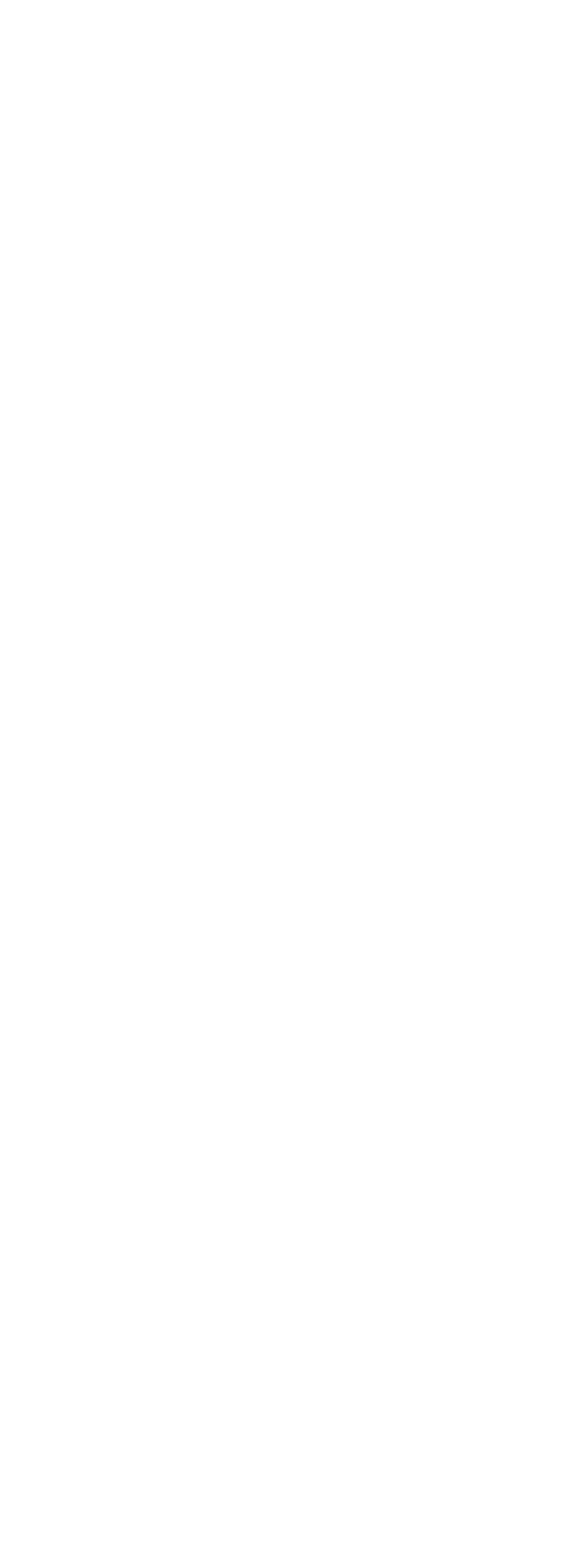
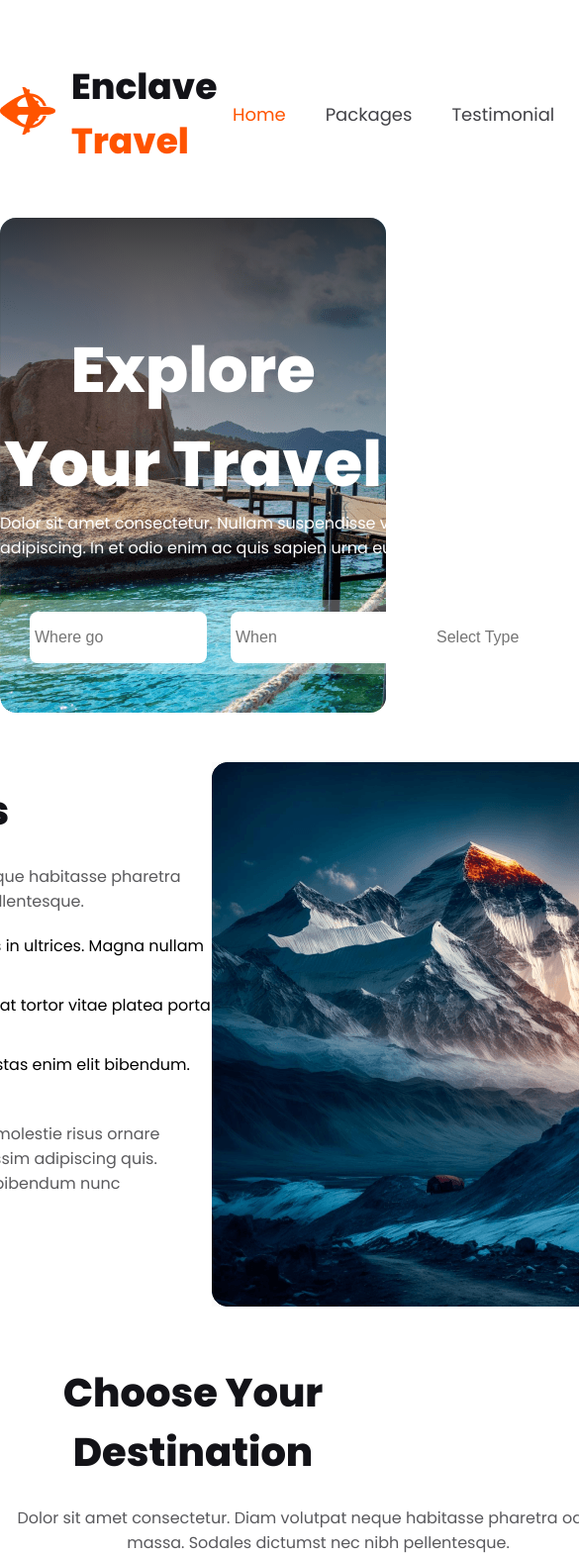
Before and after one commit to Juwelmia63/travel-web-site, a plain HTML site: page index.html in a window 390 px wide. Shown: the top 1571 px of the page at 99% size, 585 px wide, since content can reach past the window. Before the commit the page ends 844 px from the top, so only its background shows below. Drawn offline with Linux system fonts and the light colour scheme.

Commit message:
our popular tour end without responsive

```diff
--- a/index.html
+++ b/index.html
@@ -1,17 +1,95 @@
 <!DOCTYPE html>
 <html lang="en">
+
 <head>
     <meta charset="UTF-8">
     <meta name="viewport" content="width=device-width, initial-scale=1.0">
     <title>Travel Web</title>
     <link rel="stylesheet" href="style.css">
 </head>
+
 <body>
 
     <header>
+        <nav>
+            <div class="nav-first">
+                <div class="logo-image"><img src="Images/Group 40071 (2).png" alt=""></div>
+                <div class="logo-title">
+                    <h2 class="nav-title"> <span class="one">Enclave</span> <span class="two">Travel</span></h2>
+                </div>
+
+            </div>
+
+
+            <div class="nav-second">
+                <ul>
+                    <li><a href=""> <span class="three">Home</span> </a></li>
+                    <li><a href="">Packages</a></li>
+                    <li><a href="">Testimonial</a></li>
+                    <li><a href="">Blog</a></li>
+                    <li><a href="">Contact</a></li>
+
+                </ul>
+            </div>
+        </nav>
+
+
+        <section class="banner">
+            <div class="banner-contant">
+                <h1 class="banner-title">Explore Your Travel</h1>
+                <p class="banner-des">Dolor sit amet consectetur. Nullam suspendisse vitae ultricies dolor adipiscing.
+                    In et odio enim ac quis sapien urna eu phasellus.</p>
+
+            </div>
+
+
+            <div class="box">
+                <div class="input-box">
+                    <input type="text" class="all" id="" placeholder="Where go">
+                    <input type="text" class="all" id="" placeholder="When">
+                    <input type="text" class="all" id="" placeholder="Select Type">
+                    <input type="text" class="all" id=""  placeholder="Find Now">
+                </div>
+            </div>
+
+        </section>
+
+
+
+
 
     </header>
     <main>
+
+        <section class="tour">
+            <div class="tour-contant">
+                <h3 class="tour-title">Our Popular Tours</h3>
+                <p class="tour-des">Dolor sit amet consectetur. Diam volutpat neque habitasse pharetra odio sit massa. Sodales dictumst nec nibh pellentesque.</p>
+                <ul>
+                    <li>Tempus euismod lacus mauris dignissim quis in ultrices. Magna nullam odio neque diam. Sociis erat at .</li>
+                    <li>Adipiscing ornare pellentesque mauris volutpat tortor vitae platea porta lacus. Lectus suspendisse nullam.</li>
+                    <li> Accumsan eget et turpis praesent lorem egestas enim elit bibendum. Risus at in.</li>
+                </ul>
+
+                <p class="tour-des-two">Amet consectetur. Vulputate commodo felis molestie risus
+                    ornare nulla amet et. Libero commodo sagittis dignissim adipiscing quis. Habitant adipiscing risus natoque aliquet. Id bibendum nunc senectus semper tincidunt. </p>
+                <button class="btn">Read More</button>
+            </div>
+            <div class="tour-image">
+                <img src="./Images/Rectangle 4.png" alt="">
+            </div>
+        </section>
+
+
+
+        <section class="grid">
+            <div class="grid-contant">
+                <h2 class="grid-title">Choose Your Destination</h2>
+                <p class="grid-des">Dolor sit amet consectetur. Diam volutpat neque habitasse pharetra odio sit massa. Sodales dictumst nec nibh pellentesque.</p>
+            </div>
+
+
+        </section>
 
     </main>
     <footer>
@@ -19,4 +97,5 @@
     </footer>
 
 </body>
+
 </html>
--- a/style.css
+++ b/style.css
@@ -0,0 +1,264 @@
+@import url('https://fonts.googleapis.com/css2?family=Poppins:wght@400;500;600;700;800&display=swap');
+
+body {
+    font-family: 'Poppins', sans-serif;
+}
+
+* {
+    margin: 0px;
+    padding: 0px;
+
+
+}
+
+/* header section style */
+
+header {
+    max-width: 1250px;
+    margin: 0px auto;
+}
+
+
+nav {
+    display: flex;
+    align-items: center;
+    justify-content: space-between;
+    margin-top: 60px;
+}
+
+
+
+.nav-first {
+    display: flex;
+    align-items: center;
+    width: 50%;
+}
+
+.logo-title {
+    padding-left: 16px;
+}
+
+.one {
+    color: #131318;
+    font-size: 36px;
+    font-weight: 800;
+
+}
+
+.two {
+    color: #FF5400;
+    font-size: 36px;
+    font-weight: 800;
+
+}
+
+.nav-second {}
+
+.nav-second>ul {
+    display: flex;
+    width: 50%;
+    align-items: center;
+
+
+}
+
+.nav-second li a {
+    text-decoration: none;
+    padding-left: 40px;
+    color: #424247;
+    text-align: center;
+    font-size: 18px;
+    font-weight: 400;
+}
+
+.nav-second li {
+    list-style: none;
+}
+
+.three {
+    color: #FF5400;
+}
+
+/* headder nav style donnn */
+
+
+/* header banner section stylee */
+
+
+.banner {
+
+    margin-top: 50px;
+    background-image: url("./Images/Group\ 13\ \(1\)\ \(1\).png");
+    background-repeat: no-repeat;
+    height: 500px;
+    border-radius: 16px;
+    max-width: 1200px;
+    margin: 0px auto;
+    margin-top: 50px;
+
+    /* border: 2px solid blue; */
+
+
+
+}
+
+.banner-contant {
+    background: linear-gradient(180deg, rgba(10, 10, 12, 0.8) 0%, rgba(4, 4, 5, 0) 100%);
+    padding-top: 106px;
+    border-radius: 16px;
+
+
+
+
+}
+
+.banner-title {
+    color: #FFF;
+    font-size: 64px;
+    font-weight: 800;
+    text-align: center;
+
+
+}
+
+.banner-des {
+    width: 550px;
+    color: #FFF;
+    margin: 0 auto;
+    font-size: 16px;
+    font-weight: 400;
+}
+
+
+.box {
+    border-radius: 8px;
+    background: rgba(255, 255, 255, 0.30);
+    height: 75px;
+    width: 850px;
+    margin: 0 auto;
+    margin-top: 40px;
+    display: flex;
+    color: white;
+
+
+
+
+
+}
+
+.input-box {
+
+    display: flex;
+    align-items: center;
+    justify-content: center;
+    /* display: inline-flex;
+    padding: 16px;
+    align-items: flex-start; */
+    gap: 24px;
+    margin-left: 30px;
+
+
+}
+
+.input-box .all {
+    width: 174px;
+    height: 52px;
+    border-radius: 8px;
+    border: none;
+    padding-left: 5px;
+    color: rgba(19, 19, 24, 0.50);
+    font-size: 16px;
+    font-weight: 400;
+
+
+}
+
+
+/* main section stylee */
+
+
+main {
+    max-width: 1250px;
+    margin: 0 auto;
+}
+
+
+.tour {
+    display: flex;
+    justify-content: center;
+    margin-top: 50px;
+    /* border: 2px solid black; */
+    align-items: center;
+
+}
+
+
+.tour-contant>ul {
+    margin: 20px 0px;
+    display: flex;
+    flex-direction: column;
+    gap: 10px;
+}
+
+.tour-title {
+    color: #131318;
+    font-size: 40px;
+    font-weight: 800;
+
+}
+
+.tour-des {
+    color: #5A5A5D;
+    font-size: 16px;
+    font-weight: 400;
+    width: 577px;
+    margin-top: 24px;
+}
+
+.tour-des-two {
+    color: #5A5A5D;
+    font-size: 16px;
+    font-weight: 400;
+    width: 530px;
+
+}
+
+.btn {
+    width: 174px;
+    height: 52px;
+    border-radius: 8px;
+    background: #FF5400;
+    color: white;
+    border: none;
+    text-align: center;
+    font-size: 20px;
+    font-weight: 800;
+    margin-top: 24px;
+}
+
+
+.tour-image img {
+    height: 85%;
+
+}
+
+.grid-contant{
+    margin-top: 50px;
+}
+
+.grid-title {
+    color: #131318;
+    text-align: center;
+    font-size: 40px;
+    font-weight: 800;
+}
+
+.grid-des {
+    width: 643px;
+    color: rgba(19, 19, 24, 0.70);
+    text-align: center;
+    font-size: 16px;
+    font-weight: 400;
+    margin: 0 auto;
+    padding-top: 24px;
+}
```
Also changed, not shown: Images/Group 13 (1) (1).png (added), Images/Group 39.png (added), Images/Group 40.png (added), Images/Group 40071 (2).png (added), Images/Group 40089.png (added), Images/Rectangle 10.png (added), Images/Rectangle 11.png (added), Images/Rectangle 4.png (added), Images/Rectangle 5.png (added), Images/Rectangle 6.png (added), Images/Rectangle 7.png (added), Images/Rectangle 8 (1).png (added), Images/Rectangle 8.png (added), Images/Rectangle 9.png (added).
